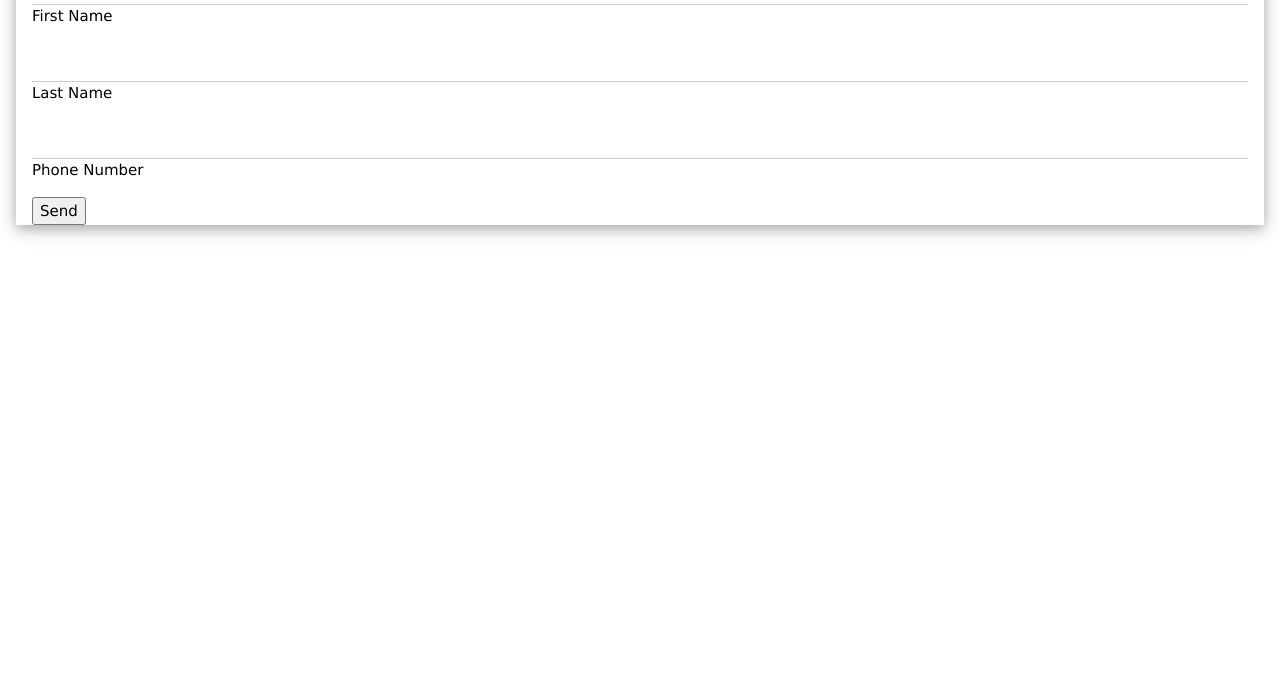
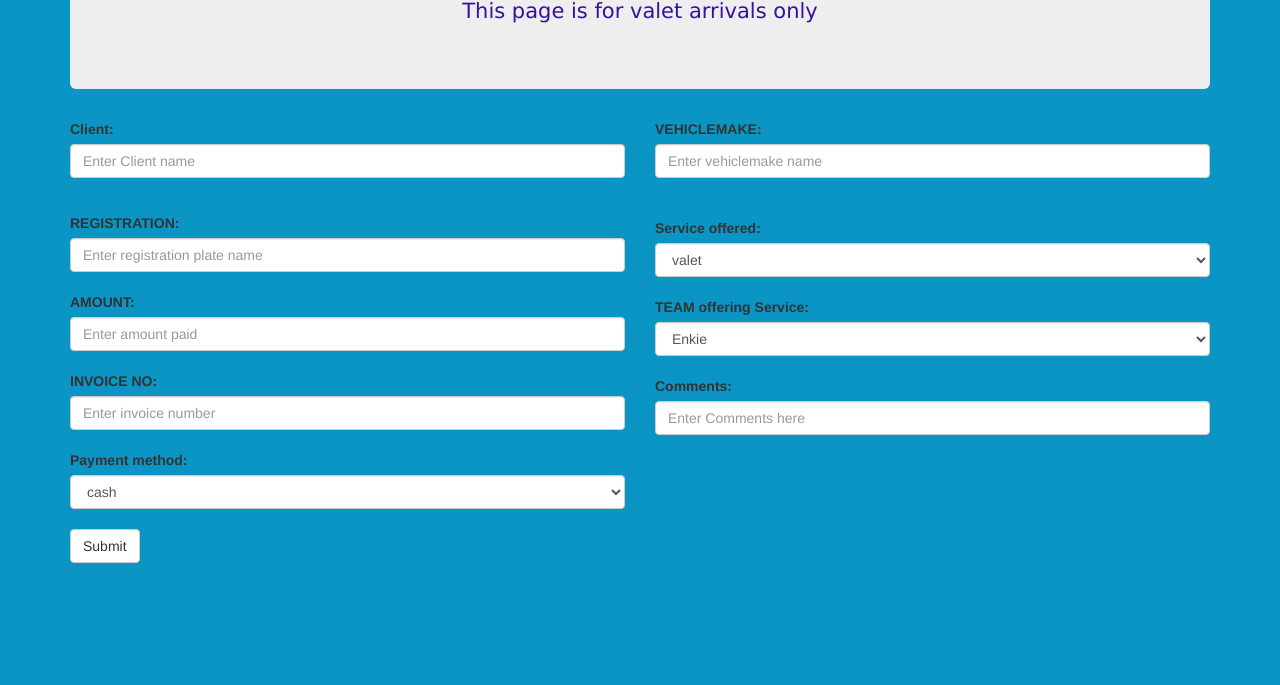
Before and after one commit to ViririTT/tim, a website: page carwash.html in a window 1280 px wide. Shown: the part 115-800 px from the top of the page. Drawn offline with nearby package versions, Linux system fonts and the light colour scheme.

Commit message:
carwash valet post finished and spotfire visuals updated automatically

```diff
--- a/carwash.html
+++ b/carwash.html
@@ -1,32 +1,123 @@
 <!DOCTYPE html>
 <html>
-<title>W3.CSS</title>
-<meta name="viewport" content="width=device-width, initial-scale=1">
-<link rel="stylesheet" href="https://www.w3schools.com/w3css/4/w3.css">
+
+<head>
+  <title>MetalicoMotors</title>
+  <meta charset="utf-8">
+  <meta name="viewport" content="width=device-width, initial-scale=1">
+  <link rel="stylesheet" href="https://maxcdn.bootstrapcdn.com/bootstrap/3.4.1/css/bootstrap.min.css">
+  <script src="https://ajax.googleapis.com/ajax/libs/jquery/3.5.1/jquery.min.js"></script>
+  <script src="https://maxcdn.bootstrapcdn.com/bootstrap/3.4.1/js/bootstrap.min.js"></script>
+  <style>
+    body {
+      background-color: rgb(10, 149, 196);
+    }
+
+    h2 {
+      color: rgb(223, 220, 62);
+      text-align: center;
+    }
+
+    p {
+      font-family: verdana;
+      font-size: 12px;
+      color: rgb(55, 16, 161);
+    }
+  </style>
+</head>
+
 <body>
 
-<div class="w3-container">
+  <div class="container">
+    <div class="jumbotron text-center">
+      <h2>Matelico valet</h2>
+      <p>This page is for valet arrivals only</p>
+    </div>
+    <form action="/action_page.php">
+      <p>
+      <div class="row">
+        <div class="col-sm-6">
 
-  <div class="w3-card-4">
-    <div class="w3-container w3-green">
-      <h2>Carwash Input Form</h2>
-    </div>
+          <div class="form-group">
+            <label for="Client">Client:</label>
+            <input type="text" class="form-control" id="Client" placeholder="Enter Client name" name="Client"><br>
 
-    <form class="w3-container">
-      <p>
-      <input class="w3-input" id="first_name" type="text">
-      <label>First Name</label></p>
-      <p>
-      <input class="w3-input" id="last_name" type="text">
-      <label>Last Name</label></p>
+          </div>
 
-      <input class="w3-input" id="phone_number" type="number">
-      <label>Phone Number</label></p>
+          <div>
+            <label for "REGISTRATION">REGISTRATION:</label>
+            <input type="text" class="form-control" id="REGISTRATION" placeholder="Enter registration plate name"
+              name="REGISTRATION"><br>
 
-      <button>Send</button>
+          </div>
+          <div>
+            <label for "AMOUNT">AMOUNT:</label>
+            <input type="number" class="form-control" id="AMOUNT" placeholder="Enter amount paid" name="AMOUNT"><br>
+
+          </div>
+          <div>
+            <label for "INVOICE">INVOICE NO:</label>
+            <input type="number" class="form-control" id="INVOICE" placeholder="Enter invoice number "
+              name="INVOICE"><br>
+          </div>
+          <div>
+            <label for="METHOD">Payment method:</label>
+            <select class="form-control" id="METHOD">
+              <option value="cash">cash</option>
+              <option value="eft">eft</option>
+              <option value="momo">momo</option>
+            </select><br>
+          </div>
+          <button type="submit" class="btn btn-default">Submit</button>
+
+
+        </div>
+        <div class="col-sm-6">
+          <div class="form-group">
+            <div>
+              <label for "VEHICLEMAKE">VEHICLEMAKE:</label>
+              <input type="text" class="form-control" id="VEHICLEMAKE" placeholder="Enter vehiclemake name" name="VEHICLEMAKE"><br>
+
+            </div>
+          <div>
+            <br>
+            <label for="Service">Service offered:</label>
+            <select class="form-control" id="Service">
+              <option value="valet">valet</option>
+              <option value="undercarriage">undercarriage</option>
+              <option value="Engine ">Engine</option>
+              <option value="Tier 1">Tier 1</option>
+              <option value="Tier 2">Tier 2</option>
+              <option value="2x4 Stage Glaze  ">2x4 Stage Glaze</option>
+              <option value="3 Stage Glaze">3 Stage Glaze</option>
+              <option value="3 Stage Glaze + Claying">3 Stage Glaze + Claying</option>
+              <option value="Headlight Restoration ">Headlight Restoration</option>
+              <option value="Tier 2 + undercarriage">Tier 2 + undercarriage</option>
+              <option value="TIER 2 ( Excludes Engine)">TIER 2(Excludes Engine)</option>
+
+            </select><br>
+          </div>
+          <div>
+            <label for="TEAM">TEAM offering Service:</label>
+            <select class="form-control" id="TEAM">
+              <option value="Enkie">Enkie</option>
+              <option value="Henry">Henry</option>
+              <option value="Engine ">Engine</option>
+              <option value="Gift">Gift</option>
+              <option value="Eugenia">Eugenia</option>
+
+            </select><br>
+          </div>
+          <div>
+            <label for "Comments">Comments:</label>
+            <input type="text" class="form-control" id="Comments" placeholder="Enter Comments here" name="Comments"><br>
+          </div>
+        </div>
+      </div>
     </form>
   </div>
-</div>
+</body>
+</form>
 
 <script src="https://ajax.googleapis.com/ajax/libs/jquery/3.5.1/jquery.min.js"></script>
 <script>
@@ -38,14 +129,13 @@
       $.ajax({
         method: "POST",
         url: "/recordCarwashCustomers",
-
-        data: JSON.stringify({ first_name: $("#first_name").val(), last_name: $("#last_name").val() }),
+        data: JSON.stringify({  DateIn: $("#Date").val(),Client: $("#Client").val(), VEHICLEMAKE: $("#VEHICLEMAKE").val(), Service: $("#Service").val() ,REGISTRATION: $("#REGISTRATION").val(), AMOUNT: $("#AMOUNT").val(), TEAM: $("#TEAM").val(), INVOICE: $("#INVOICE").val(), METHOD: $("#METHOD").val(), Comments: $("#Comments").val() }),
         contentType: "application/json; charset=utf-8",
         traditional: true,
-        success: function(results) {
-          alert("carwash customer record added ")
+        success: function (results) {
+          alert("new customer added")
         },
-        error: function(err) {
+        error: function (err) {
           alert("Error")
         }
       })
@@ -54,4 +144,5 @@
 </script>
 
 </body>
+
 </html>
```
Also changed, not shown: index.html (+45 -19 lines), index.js (+35 -8 lines), panelbeat.html (+1 -29 lines).
